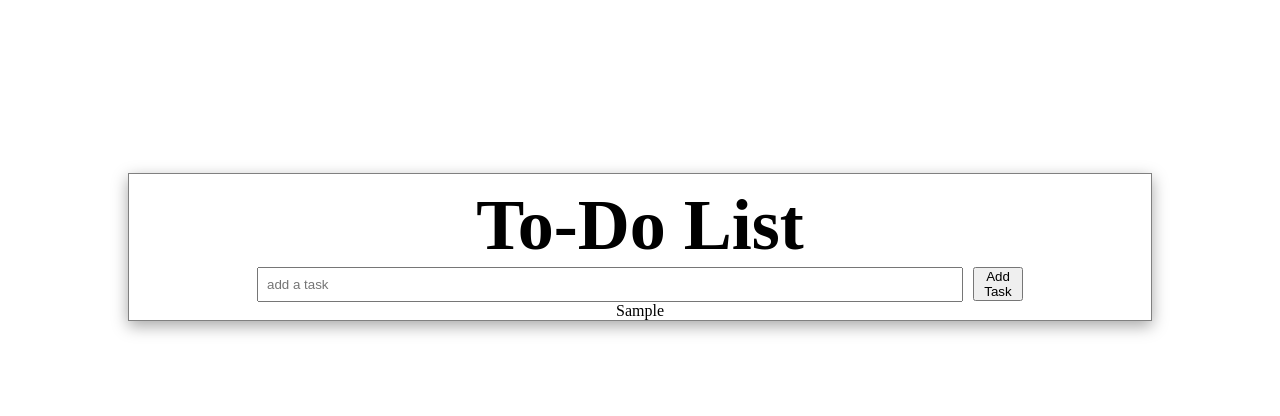
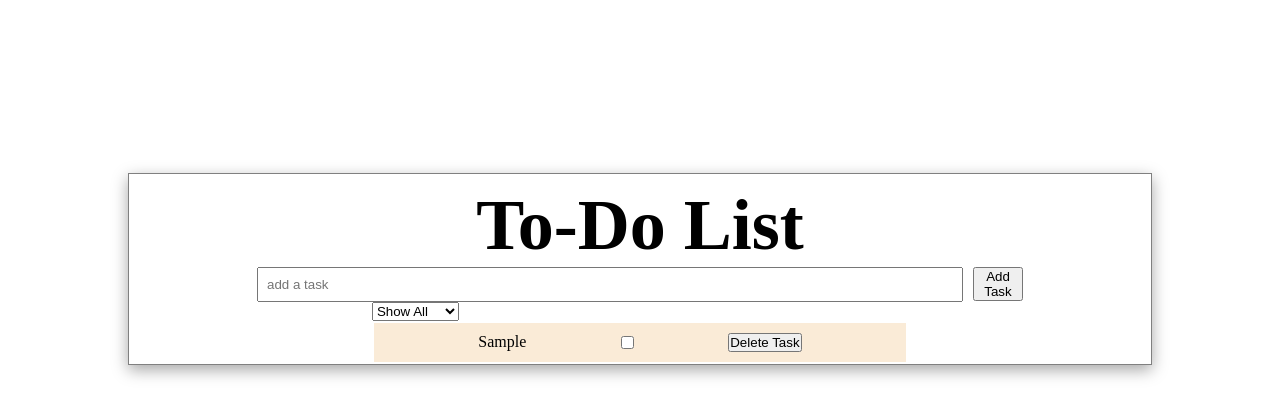
Before and after one commit to srikanthsoft2001/todo_list_app, a plain HTML site: page index.html in a window 1280 px wide. Both pictures are taken after typing "Sample" into the empty fields and a click on the button "Add Task". Drawn offline with Linux system fonts and the light colour scheme.

Commit message:
added the features like task and finish and delete

```diff
--- a/index.html
+++ b/index.html
@@ -10,13 +10,13 @@
     <!-- Input Field & Add Button
 
 
-    Each task appears as a list item with a checkbox and delete button.
-    Mark Task as Completed
+        Each task appears as a list item with a checkbox and delete button.
+        Mark Task as Completed
 
-    Checkbox to mark tasks as completed (strikethrough effect).
-    Task Filters
+        Checkbox to mark tasks as completed (strikethrough effect).
+        Task Filters
 
-    Show All, Pending, and Completed tasks.
+        Show All, Pending, and Completed tasks.
         Task Editing
 
         Option to edit a task by clicking on it.
@@ -38,7 +38,16 @@
         <input type="text" placeholder="add a task" class="input-task" />
         <button class="add-task-btn" onclick="add_task()">Add Task</button>
       </div>
+
       <div class="task-list-container">
+        <div class="filter-container">
+            <select id="filter-tasks">
+              <option value="all">Show All</option>
+              <option value="pending">Pending</option>
+              <option value="completed">Completed</option>
+            </select>
+          </div>
+
         <ul class="task-list"></ul>
       </div>
     </div>
--- a/script.js
+++ b/script.js
@@ -11,16 +11,43 @@ function add_task() {
     alert("Enter the task and press the button!");
   } else {
     // creating the li element for each click of the add task button with the task text.
+    input_value.value = input_value.value.trim();
     const task = document.createElement("li");
-
-    task.innerHTML = document.querySelector(".input-task").value;
+    const task_text = document.createElement("span");
+    task_text.style.display = "inline-block";
+    task.appendChild(task_text);
+    task_text.innerHTML = document.querySelector(".input-task").value;
 
     //   adding the li to the ul element.
     task_list.appendChild(task);
 
     //   unwanted spaces before and after the task text is trimmed out.
-    input_value.value.trim();
+    // adding checkbox
+    const finish_checkbox = document.createElement("input");
+    finish_checkbox.type = "checkbox";
+    finish_checkbox.value = "checked";
+    task.appendChild(finish_checkbox);
 
+    // when the check box is create it creates the event listner and add to the checkbox , even when in function is inside the funcition it can execute.
+    finish_checkbox.addEventListener("change", function () {
+      if (finish_checkbox.checked) {
+        task_text.style.textDecoration = "line-through";
+      } else {
+        task_text.style.textDecoration = "none";
+      }
+    });
+
+    // adding button
+    const btn_delete = document.createElement("button");
+    btn_delete.innerHTML = "Delete Task";
+    task.appendChild(btn_delete);
+    // btn_delete.onclick = function () {
+    //   deleteTask(this);
+    // };
+    btn_delete.addEventListener("click", function () {
+      let listItem = btn_delete.parentElement;
+      listItem.remove();
+    });
     //   after pressing the button the input box must become empty.
     input_value.value = "";
   }
--- a/style.css
+++ b/style.css
@@ -51,6 +51,11 @@ body {
 }
 @media screen and (max-width: 900px) {
   .todo-header h1 {
+    font-size: 50px;
+  }
+}
+@media screen and (max-width: 600px) {
+  .todo-header h1 {
     font-size: 32px;
   }
 }
@@ -79,4 +84,14 @@ body {
 .task-list li {
   list-style-type: none;
   text-align: center;
+  background-color: antiquewhite;
+  padding: 10px;
+  margin: 2px;
+  display: flex;
+  justify-content: space-evenly;
 }
+@media screen and (max-width: 600px) {
+  .task-list-container {
+    width: 100%;
+  }
+}
```
